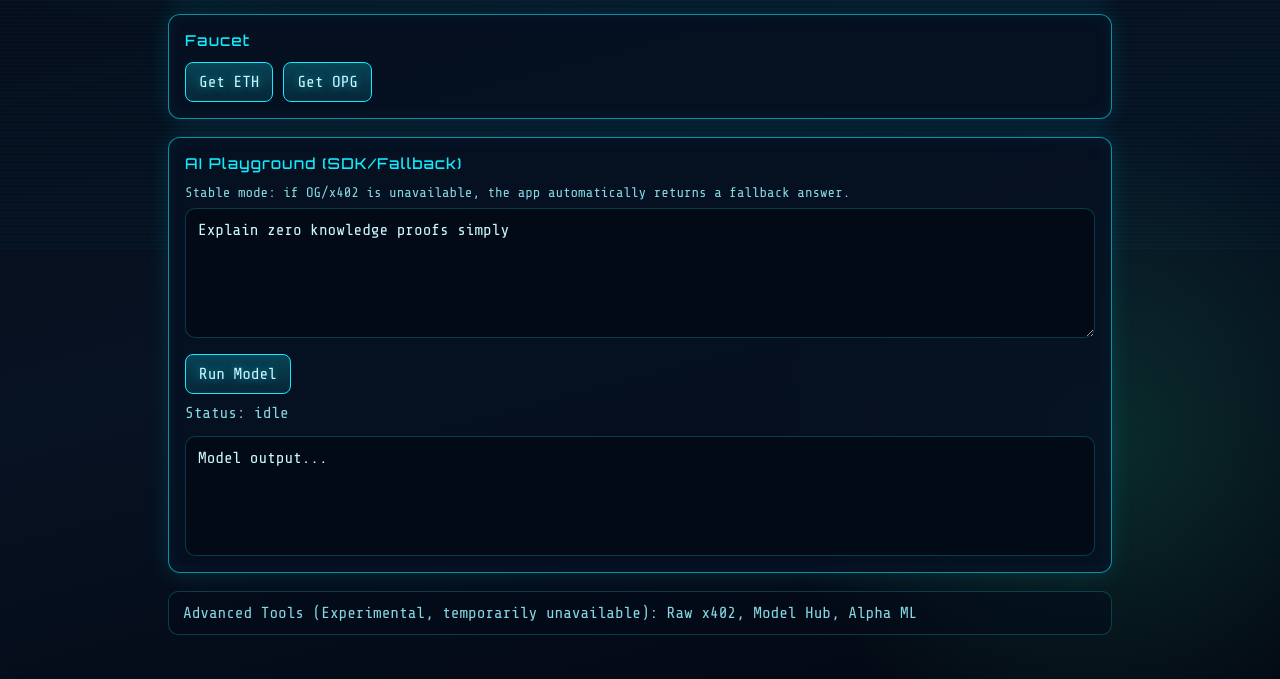
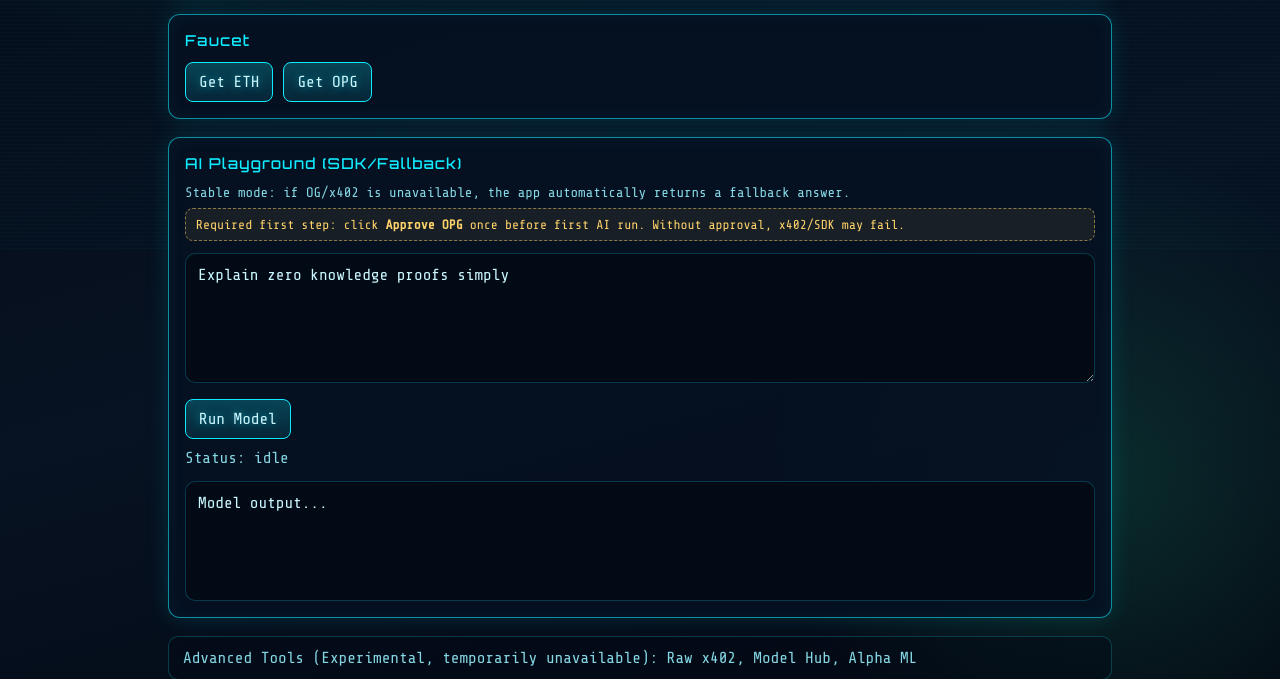
Before and after one commit to arthuroua/opengradient-intelligence-terminal, a Flask app: page / in a window 1280 px wide. Shown: the part 551-1230 px from the top of the page. Run offline with Flask 3, Linux system fonts and the light colour scheme; some libraries are stand-ins or nearby versions.

Commit message:
Add required Approve OPG note above AI Playground

```diff
--- a/templates/index.html
+++ b/templates/index.html
@@ -203,6 +203,7 @@
       <section class="panel">
         <div class="panel-title">AI Playground (SDK/Fallback)</div>
         <div class="meta">Stable mode: if OG/x402 is unavailable, the app automatically returns a fallback answer.</div>
+        <div class="dev-note">Required first step: click <b>Approve OPG</b> once before first AI run. Without approval, x402/SDK may fail.</div>
         <textarea id="prompt">Explain zero knowledge proofs simply</textarea>
         <button id="runBtn">Run Model</button>
         <div class="status" id="runStatus">Status: idle</div>
```
